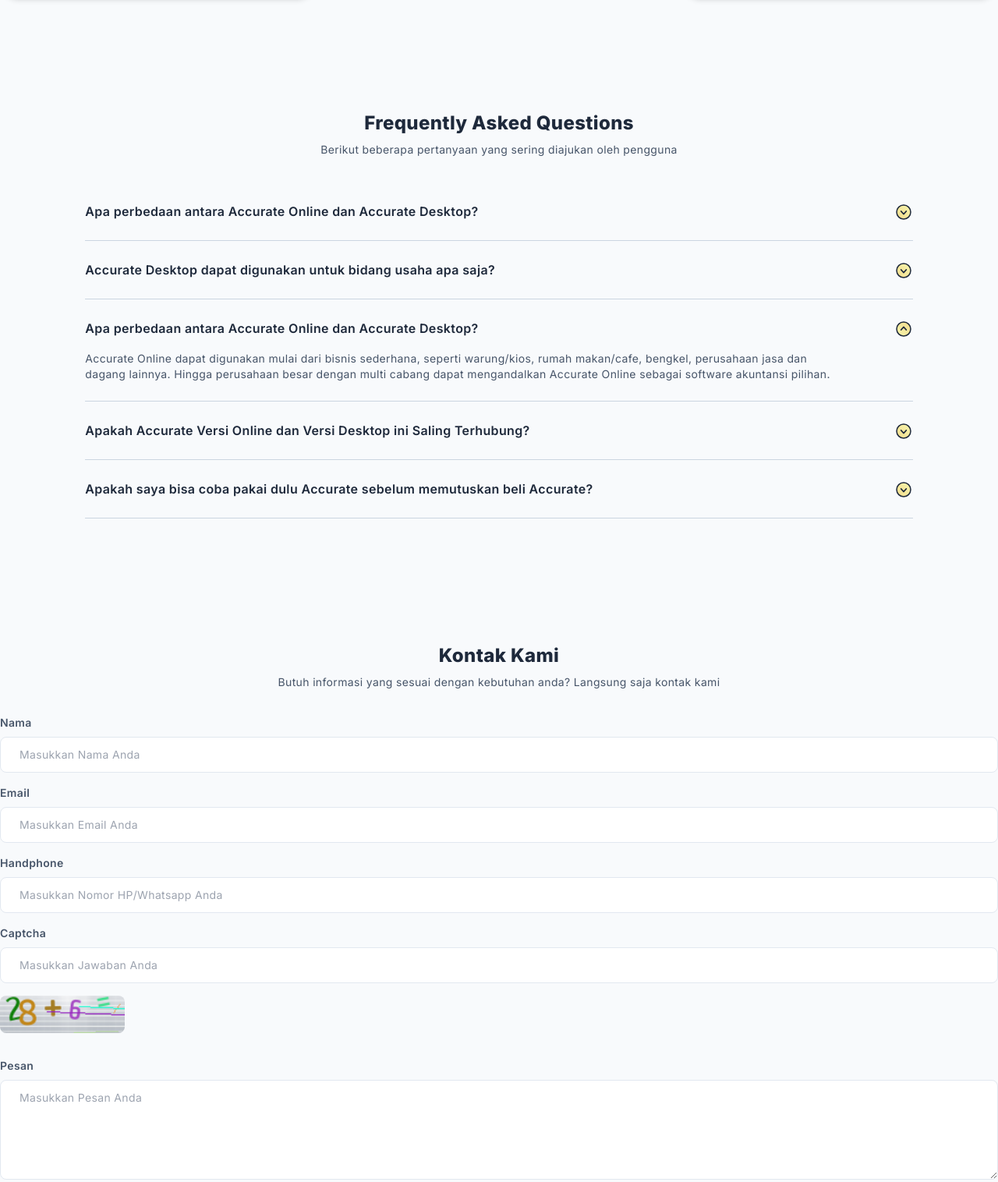
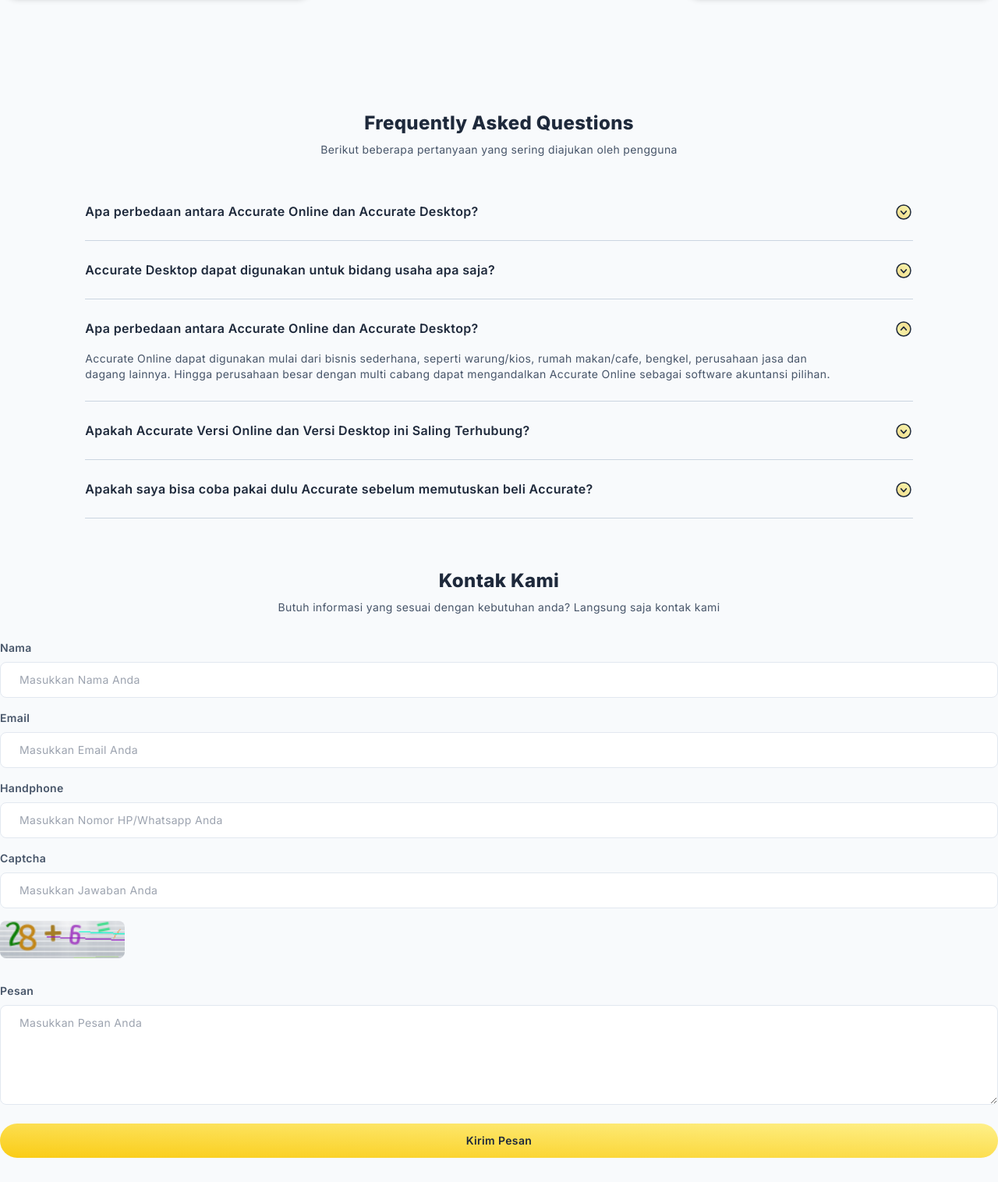
Before and after one commit to aflowcharsss/nusantara-ur, a website built with Vite: page index.html in a window 1280 px wide. Shown: the part 3919-5435 px from the top of the page at 78% size. Built offline with nearby package versions, Linux system fonts and the light colour scheme.

Commit message:
Fix spacing contact us

```diff
--- a/src/style/index.css
+++ b/src/style/index.css
@@ -412,7 +412,7 @@
 
 /* FAQ */
 .faq {
-  @apply container mx-auto pt-8 pb-24;
+  @apply container mx-auto py-8;
 }
 
 .faq .accordion {
@@ -445,7 +445,7 @@
 
 /* Contact Us */
 .contact {
-  @apply container mx-auto py-16;
+  @apply container mx-auto pt-8 pb-16;
 }
 
 .contact .form .wrapper {
```
